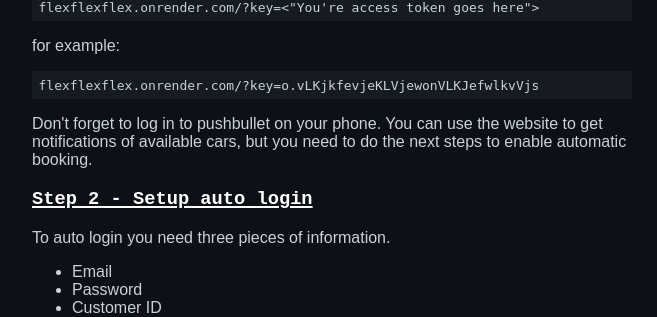
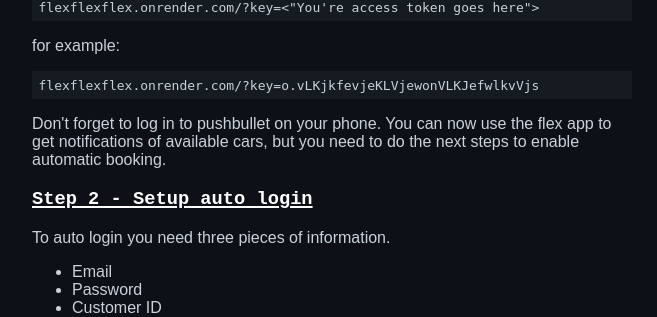
Before and after one commit to yacoola/flex-app, a Flask app: page /docs in a window 1280 px wide. Shown: the part 1474-1791 px from the top of the page, without its empty margins (308-965 px from the left). Run offline with Flask 2, Linux system fonts and the light colour scheme.

Commit message:
minor edits

```diff
--- a/templates/docs.html
+++ b/templates/docs.html
@@ -110,7 +110,7 @@
 
     <pre>flexflexflex.onrender.com/?key=o.vLKjkfevjeKLVjewonVLKJefwlkvVjs</pre>
 
-    <p>Don't forget to log in to pushbullet on your phone. You can use the website to get notifications of available
+    <p>Don't forget to log in to pushbullet on your phone. You can now use the flex app to get notifications of available
       cars, but you need to do the next steps to enable automatic booking.</p>
 
 
```
